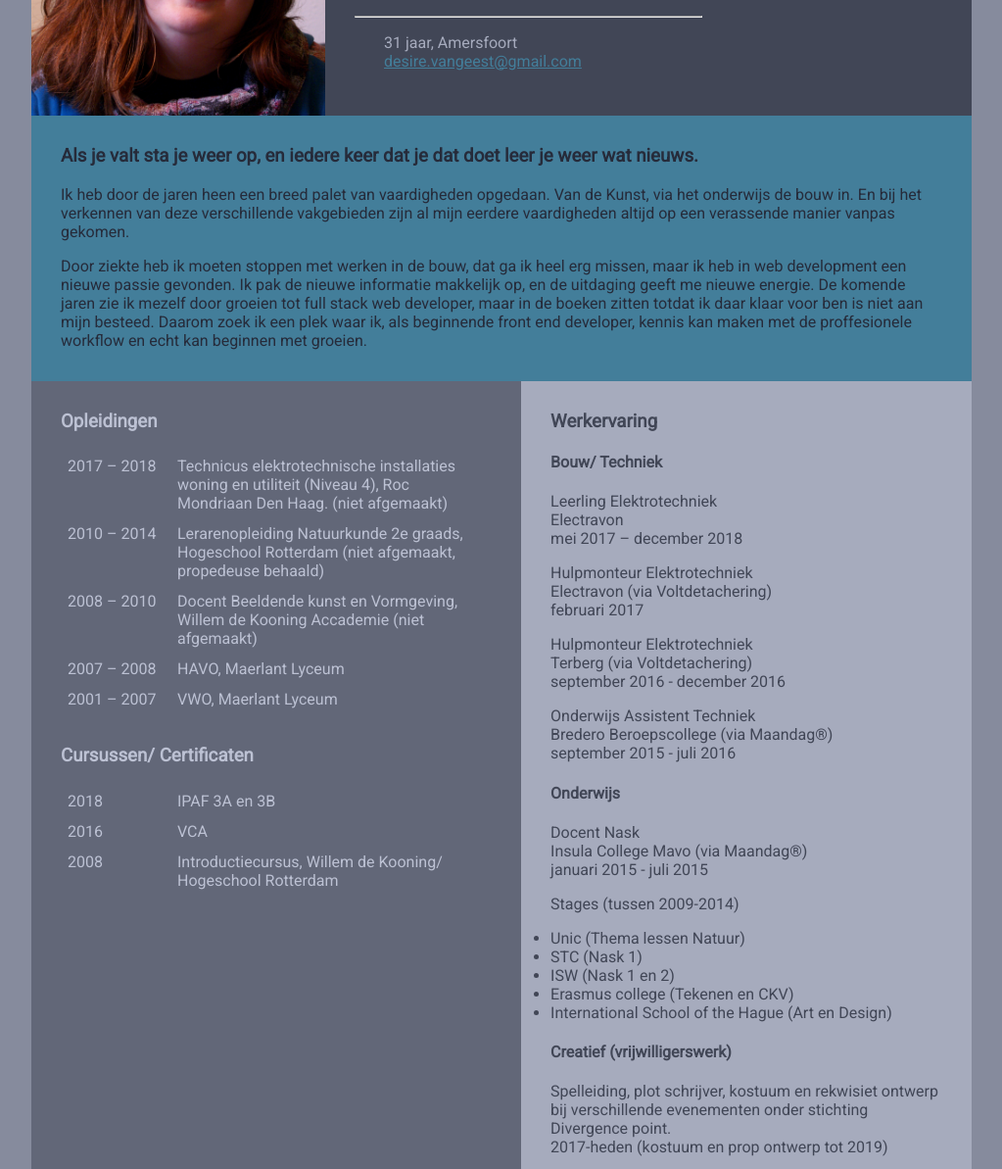
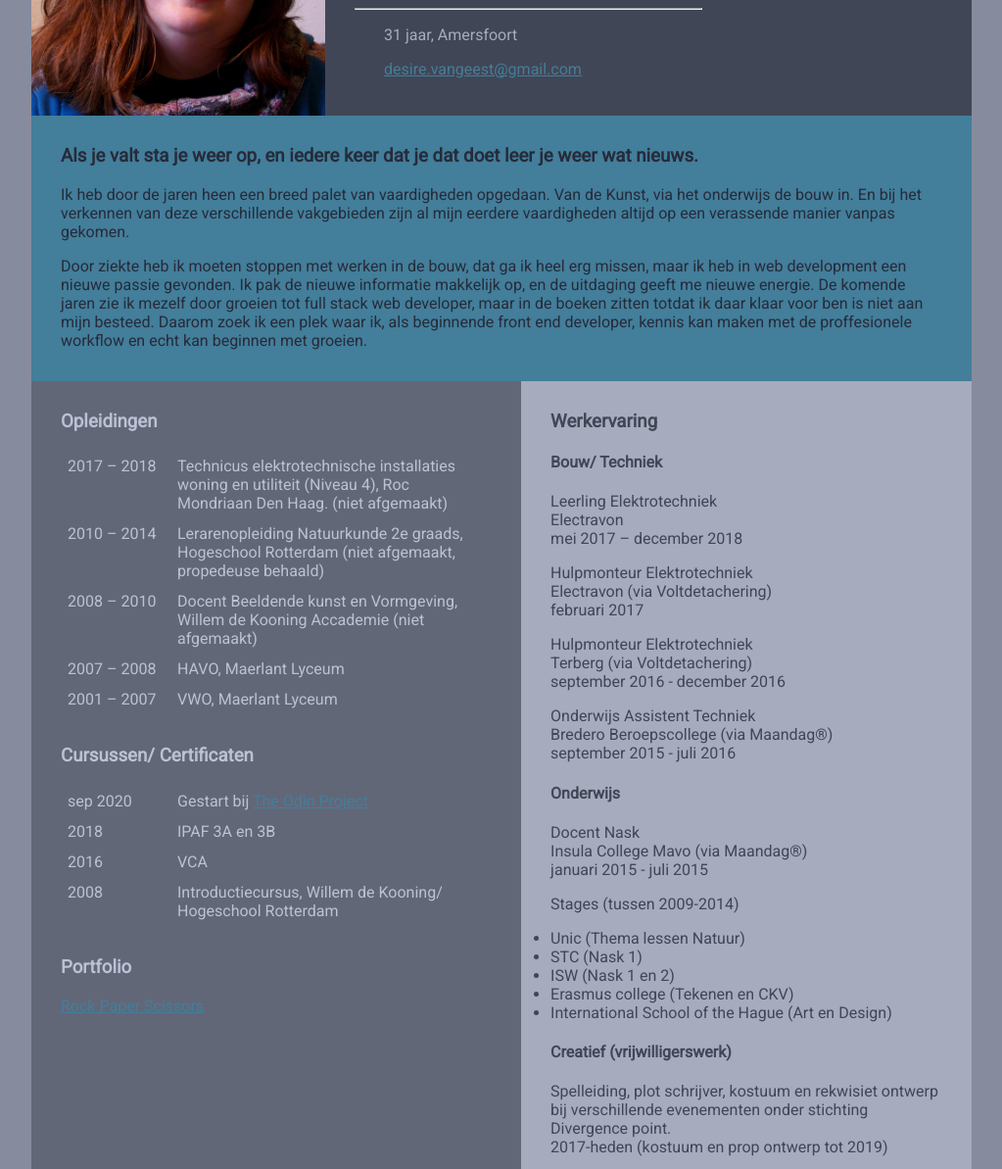
Before and after one commit to Runa-girl/publicCV, a plain HTML site: page index.html in a window 1280 px wide. Shown: the part 182-1375 px from the top of the page at 98% size, without its empty margins (128-1151 px from the left). Drawn offline with Linux system fonts and the light colour scheme; a web font is replaced by a local one.

Commit message:
added missing content

```diff
--- a/index.html
+++ b/index.html
@@ -15,11 +15,11 @@
       <h3>Front end webdeveloper in de groei!</h3>
       <hr>
       <p>31 jaar, Amersfoort</p>
-      <a href="mailto:desire.vangeest@gmail.com">desire.vangeest@gmail.com</a>
+      <p><a href="mailto:desire.vangeest@gmail.com">desire.vangeest@gmail.com</a></p>
     </div>
   </div>
 </header>
-<div class=content>
+  <div class=content>
   <div class="about">
     <h3>Als je valt sta je weer op, en iedere keer dat je dat doet leer je weer wat nieuws. </h3>
     <p>Ik heb door de jaren heen een breed palet van vaardigheden opgedaan.
@@ -63,6 +63,10 @@
       </table>
       <h3>Cursussen/ Certificaten</h3>
       <table>
+        <tr>
+          <td>sep 2020</td>
+          <td>Gestart bij <a href="https://www.theodinproject.com/">The Odin Project</a></td>
+        </tr>
 	      <tr>
 		      <td>2018</td>
 		      <td>IPAF 3A en 3B</td>
@@ -76,6 +80,8 @@
       		<td>Introductiecursus, Willem de Kooning/ Hogeschool Rotterdam</td>
       	</tr>
       </table>
+      <h3>Portfolio</h3>
+      <p><a href="">Rock Paper Scissors</a></p>
     </div>
     <div class="right">
       <h3>Werkervaring</h3>
--- a/style.css
+++ b/style.css
@@ -8,7 +8,6 @@ body {
 }
 a {
     color: #437E9A;
-    padding: 0px 30px;
 }
 p {
     margin-bottom: 0px;
```
